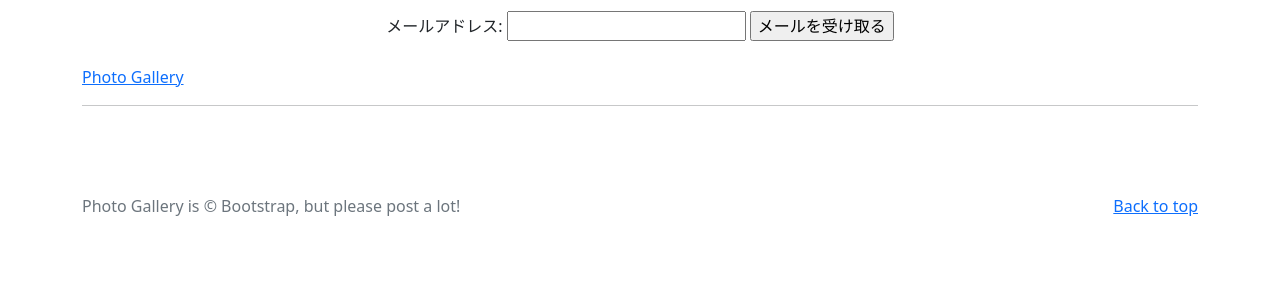
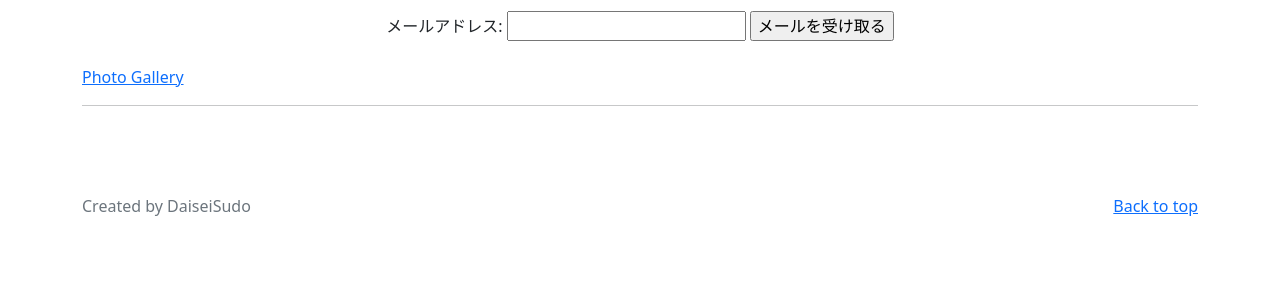
Before and after one commit to daiseisudoproject/photoproject, a Django app: page /password_reset/ in a window 1280 px wide. Shown: the part 208-508 px from the top of the page. Run offline with Django 4.2, Linux system fonts and the light colour scheme.

Commit message:
First commit

```diff
--- a/photo/templates/base.html
+++ b/photo/templates/base.html
@@ -128,7 +128,7 @@
     <p class="float-end mb-1">
       <a href="#">Back to top</a>
     </p>
-    <p class="mb-1">Photo Gallery is &copy; Bootstrap, but please post a lot!</p>
+    <p class="mb-1">Created by DaiseiSudo</p>
   </div>
 </footer>
 
```
Also changed, not shown: 4 other files.
